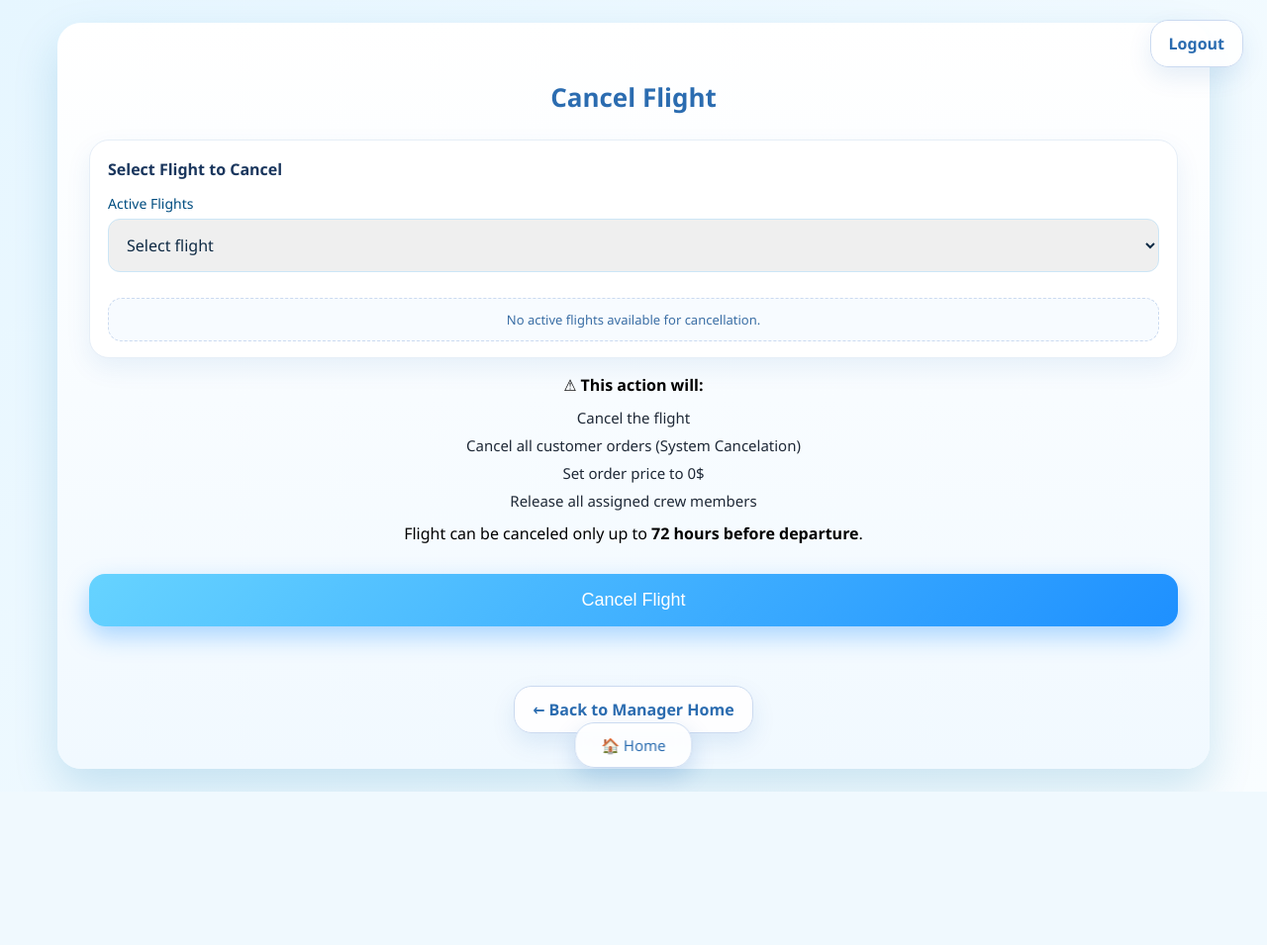
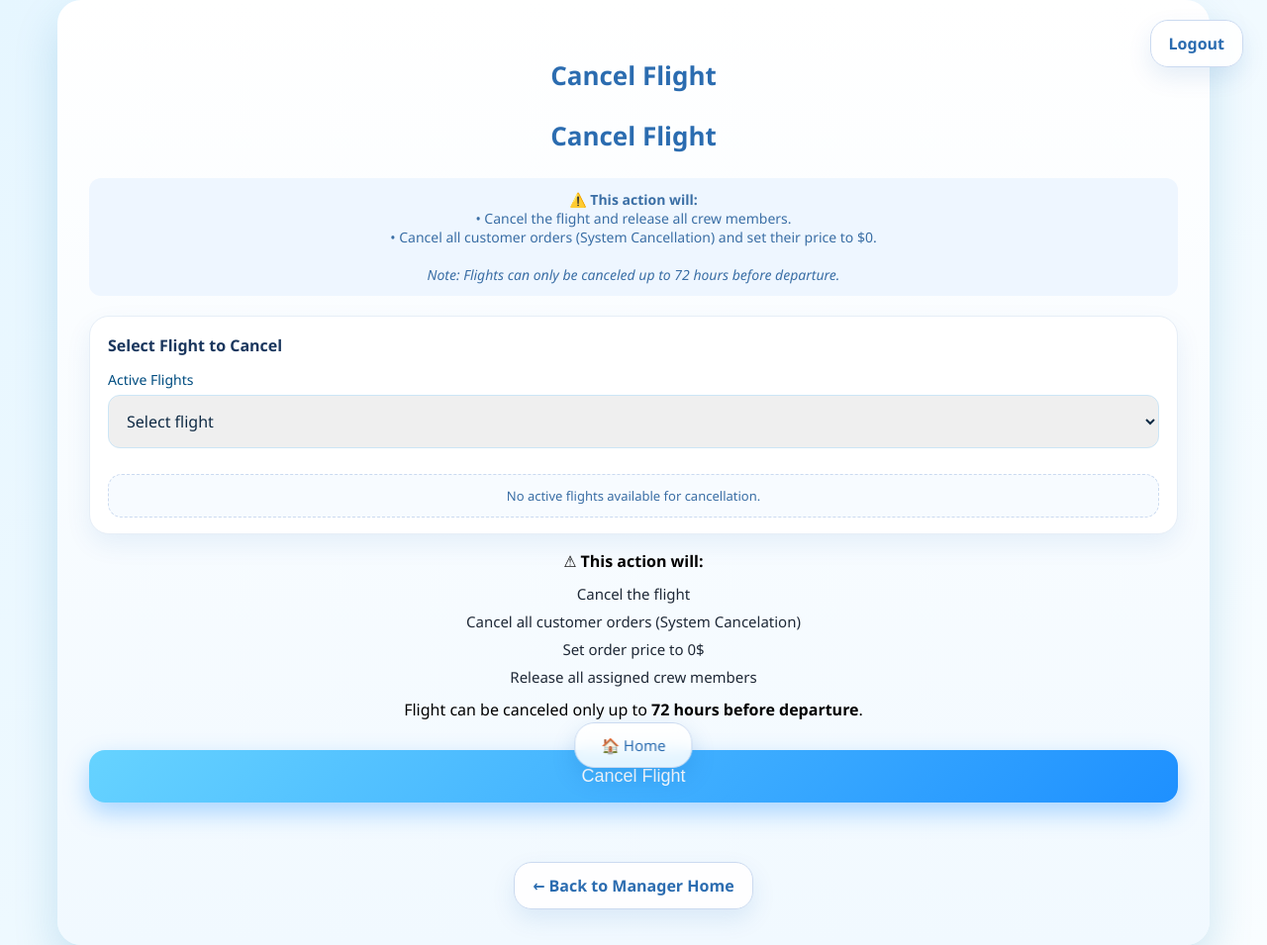
Before and after one commit to yoniepstein172/final-fly-tau-28, a Flask app: page /manager/cancel-flight in a window 1280 px wide. Shown: the whole page at 99% size. Before the commit the page ends 800 px from the top, so only its background shows below. Run offline with Flask 3, Linux system fonts and the light colour scheme; a user stored in the database is signed in; data that the repository does not hold is empty.

Commit message:
Update manager_cancel_flight.html

```diff
--- a/templates/manager_cancel_flight.html
+++ b/templates/manager_cancel_flight.html
@@ -5,6 +5,14 @@
 <div class="dashboard-card wide-box">
 
     <h2 class="page-title">Cancel Flight</h2>
+        <h2 class="page-title">Cancel Flight</h2>
+<p class="form-note">
+    ⚠️ <strong>This action will:</strong><br>
+    • Cancel the flight and release all crew members.<br>
+    • Cancel all customer orders (System Cancellation) and set their price to $0.<br>
+    <br>
+    <em>Note: Flights can only be canceled up to 72 hours before departure.</em>
+</p>
 
 
   {% if error %}
```
